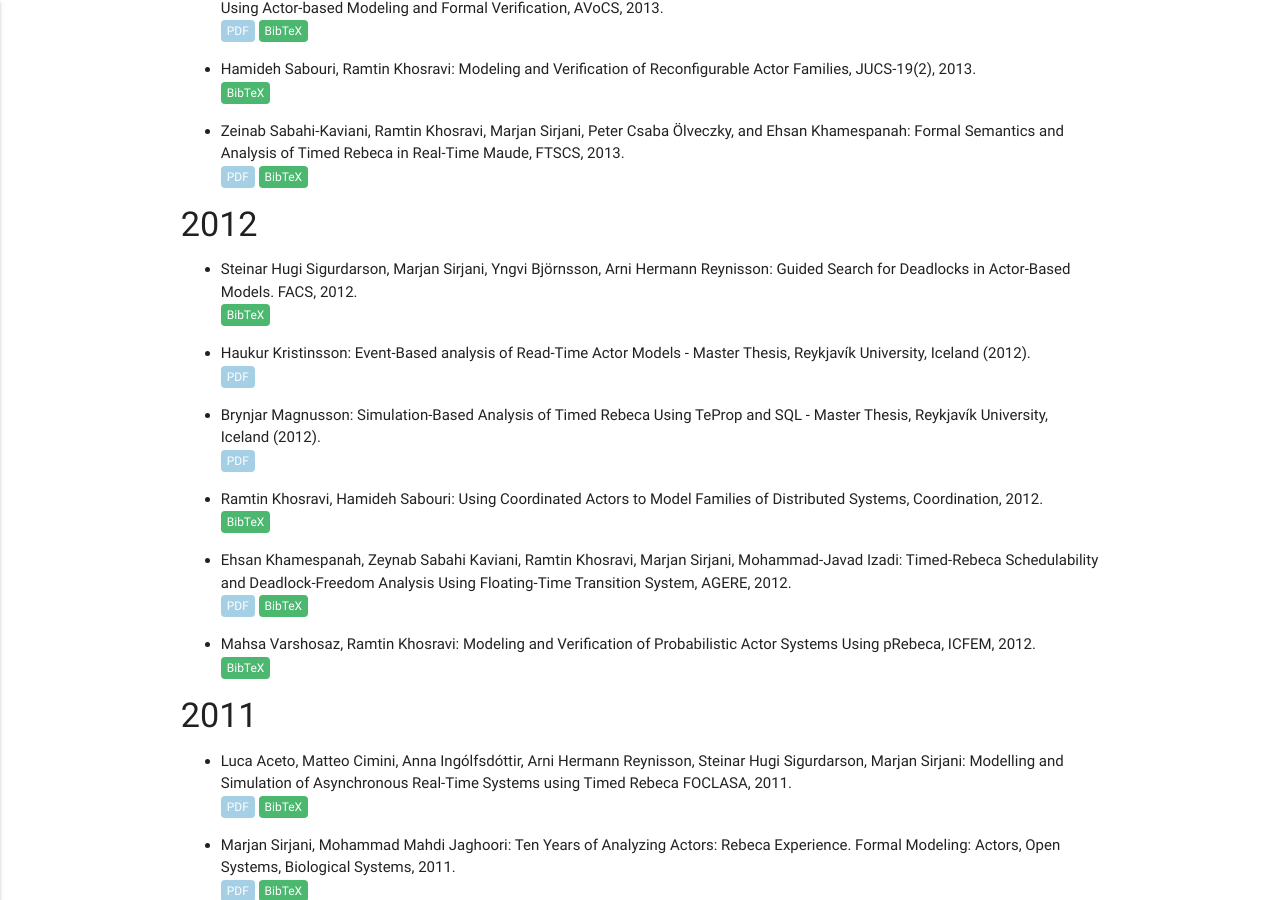
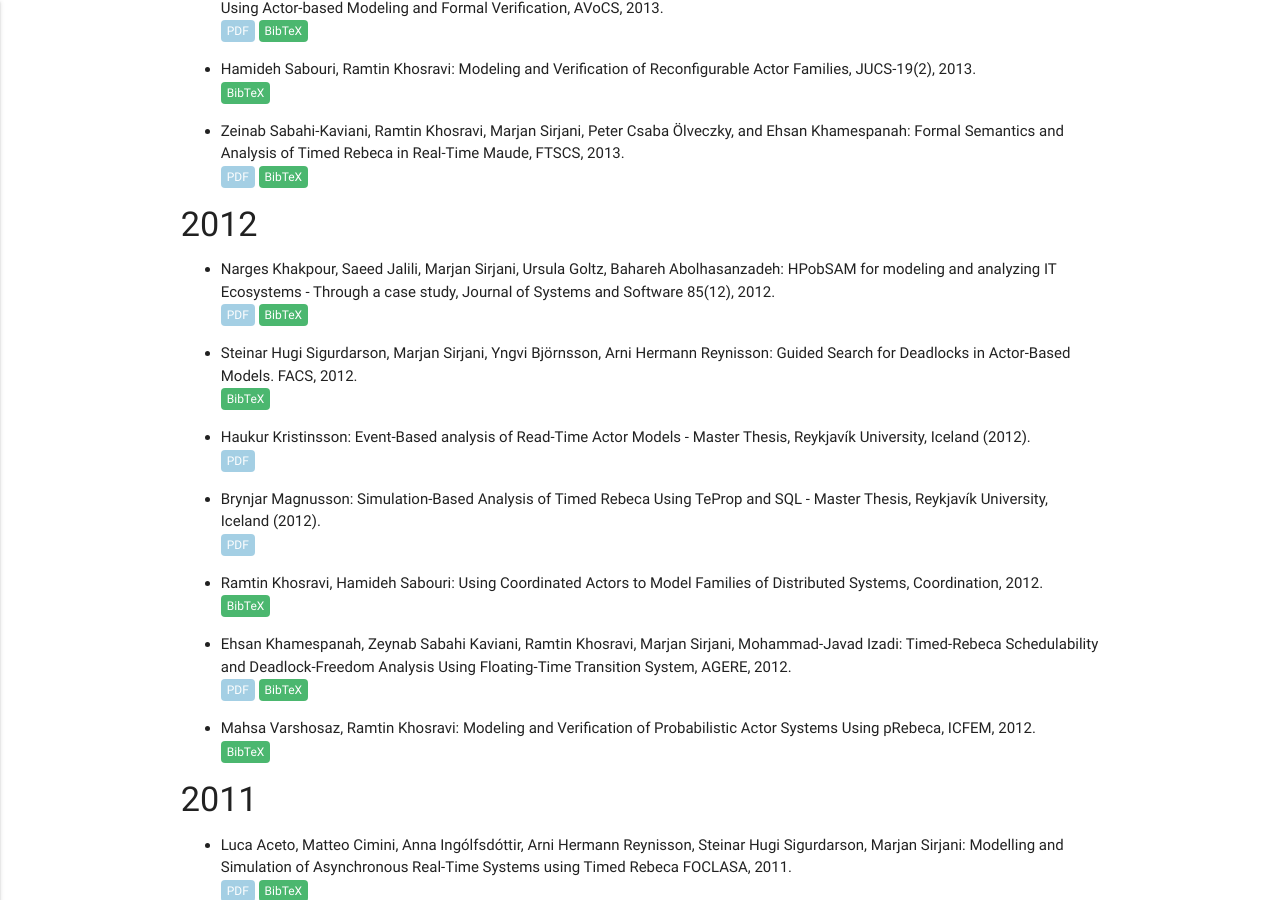
Before and after one commit to rebeca-lang/rebeca-lang.github.io, a Jekyll site: the page built from publications.md, in a window 1280 px wide and 900 px high, scrolled down 3077 px. Built offline with Jekyll 4.4.1, drawn with Linux system fonts in a browser that asks for light colours.

Commit message:
The HPobSAM paper is added to the publications.

```diff
--- a/publications.md
+++ b/publications.md
@@ -113,6 +113,9 @@ redirect_from: "/wiki/pmwiki.php/Rebeca/Publications"
 <a class="link link_pdf" href="/assets/papers/2013/Timed-Rebeca-To-Timed-Maude.pdf">PDF</a> <a class="link link_bibtex" href="http://dblp.uni-trier.de/rec/bibtex/conf/ftscs/Sabahi-KavianiKSOK13">BibTeX</a>
 
 #### 2012
+* Narges Khakpour, Saeed Jalili, Marjan Sirjani, Ursula Goltz, Bahareh Abolhasanzadeh: HPobSAM for modeling and analyzing IT Ecosystems - Through a case study,  Journal of Systems and Software 85(12), 2012.\\
+<a class="link link_pdf" href="/assets/papers/2012/HPobSAM.pdf">PDF</a> <a class="link link_bibtex" href="https://dblp.uni-trier.de/rec/bibtex/journals/jss/KhakpourJSGA12">BibTeX</a>
+
 * Steinar Hugi Sigurdarson, Marjan Sirjani, Yngvi Björnsson, Arni Hermann Reynisson: Guided Search for Deadlocks in Actor-Based Models. FACS, 2012.\\
 <a class="link link_bibtex" href="http://dblp.uni-trier.de/rec/bibtex/conf/facs2/SigurdarsonSBR12">BibTeX</a>
 
```
Also changed, not shown: 1 other file.
